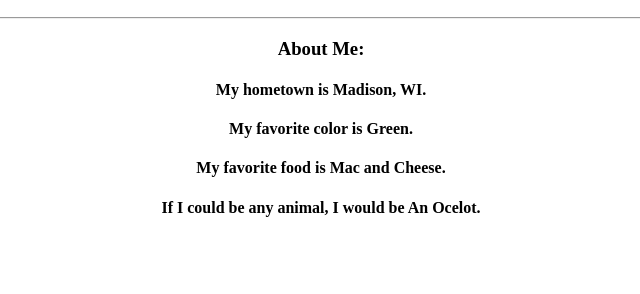
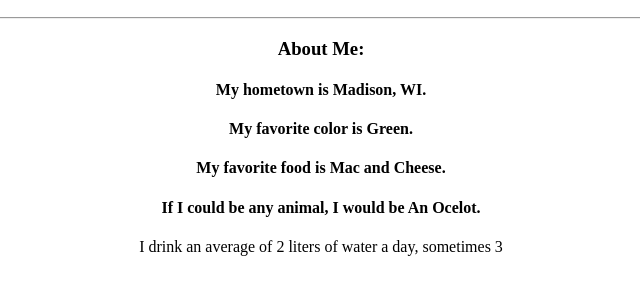
Before and after one commit to Mjepackers/profile, a plain HTML site: page index.html in a window 1280 px wide. Shown: the part 110-404 px from the top of the page, without its empty margins (319-959 px from the left). Drawn offline with Linux system fonts and the light colour scheme.

Commit message:
added line 18

```diff
--- a/index.html
+++ b/index.html
@@ -15,6 +15,7 @@
 					<h4>My favorite color is Green.</h4>
 					<h4>My favorite food is Mac and Cheese.</h4>
 					<h4>If I could be any animal, I would be An Ocelot.</h4>
+                    <p>I drink an average of 2 liters of water a day, sometimes 3</p>
 			</div>
 		  </body>
 		</html>
```
